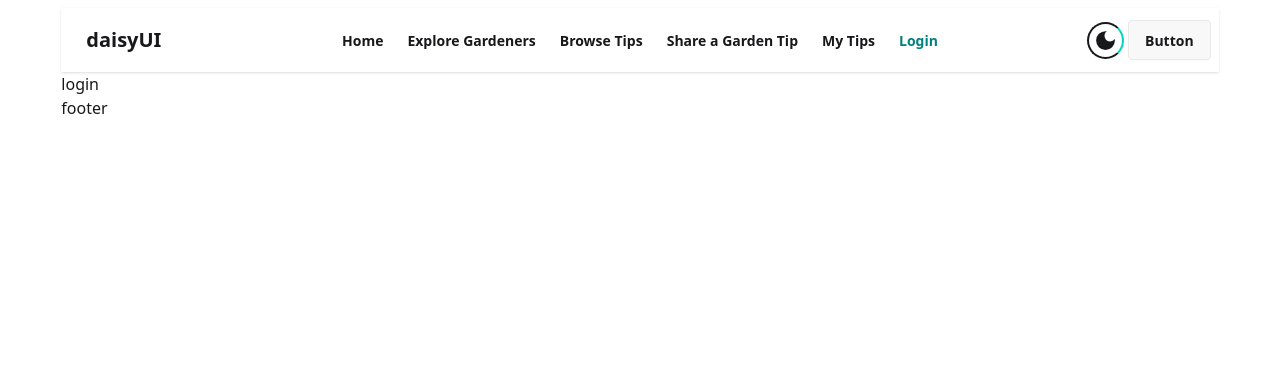
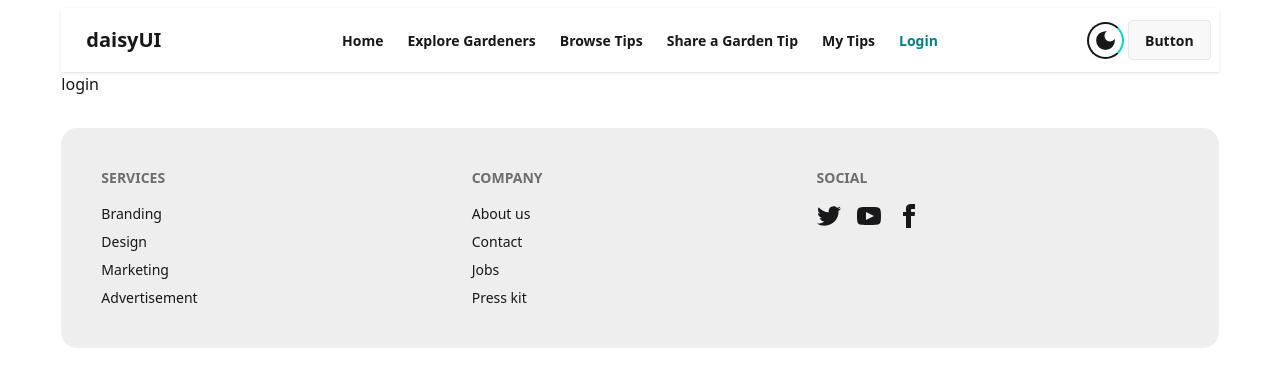
Before and after one commit to NazmulhaqueD/gardening-community-client, a React (Vite) app: page /login in a window 1280 px wide. Shown: the top 386 px of the page. Built offline with nearby package versions, Linux system fonts and the light colour scheme.

Commit message:
environment variable setup now

```diff
--- a/package.json
+++ b/package.json
@@ -11,6 +11,7 @@
   },
   "dependencies": {
     "@tailwindcss/vite": "^4.1.7",
+    "firebase": "^11.8.0",
     "react": "^19.1.0",
     "react-dom": "^19.1.0",
     "react-icons": "^5.5.0",
--- a/src/Auth/AuthProvider.jsx
+++ b/src/Auth/AuthProvider.jsx
@@ -1,12 +1,27 @@
-import React, { createContext } from 'react';
+import React, { createContext, useState } from 'react';
+import { createUserWithEmailAndPassword, getAuth, signInWithEmailAndPassword } from "firebase/auth";
+import { app } from './firebase.config';
 
 export const AuthContext = createContext();
+const auth = getAuth(app);
 
-const AuthProvider = ({children}) => {
+const AuthProvider = ({ children }) => {
 
-const userInfo = {
-    name: 'nazmul'
-}
+    const [user, setUser]=useState('');
+
+    const signUp = (email, password)=>{
+        return createUserWithEmailAndPassword(auth, email, password);
+    }
+    const signIn = (email, password)=>{
+        return signInWithEmailAndPassword(auth, email, password);
+    }
+
+    const userInfo = {
+        signUp,
+        signIn,
+        user,
+        setUser,
+    }
 
     return (
         <AuthContext value={userInfo}>
--- /dev/null
+++ b/src/Auth/firebase.config.js
@@ -0,0 +1,17 @@
+// Import the functions you need from the SDKs you need
+import { initializeApp } from "firebase/app";
+// TODO: Add SDKs for Firebase products that you want to use
+// https://firebase.google.com/docs/web/setup#available-libraries
+
+// Your web app's Firebase configuration
+const firebaseConfig = {
+  apiKey: import.meta.env.VITE_apiKey,
+  authDomain: import.meta.env.VITE_authDomain,
+  projectId: import.meta.env.VITE_projectId,
+  storageBucket: import.meta.env.VITE_storageBucket,
+  messagingSenderId: import.meta.env.VITE_messagingSenderId,
+  appId: import.meta.env.VITE_appId
+};
+
+// Initialize Firebase
+export const app = initializeApp(firebaseConfig);
--- a/src/components/Footer.jsx
+++ b/src/components/Footer.jsx
@@ -2,9 +2,60 @@
 
 const Footer = () => {
     return (
-        <div>
-            footer
-        </div>
+        <footer className="footer sm:footer-horizontal bg-base-300 text-base-content mt-8 rounded-2xl p-10">
+            <nav>
+                <h6 className="footer-title">Services</h6>
+                <a className="link link-hover">Branding</a>
+                <a className="link link-hover">Design</a>
+                <a className="link link-hover">Marketing</a>
+                <a className="link link-hover">Advertisement</a>
+            </nav>
+            <nav>
+                <h6 className="footer-title">Company</h6>
+                <a className="link link-hover">About us</a>
+                <a className="link link-hover">Contact</a>
+                <a className="link link-hover">Jobs</a>
+                <a className="link link-hover">Press kit</a>
+            </nav>
+            <nav>
+                <h6 className="footer-title">Social</h6>
+                <div className="grid grid-flow-col gap-4">
+                    <a>
+                        <svg
+                            xmlns="http://www.w3.org/2000/svg"
+                            width="24"
+                            height="24"
+                            viewBox="0 0 24 24"
+                            className="fill-current">
+                            <path
+                                d="M24 4.557c-.883.392-1.832.656-2.828.775 1.017-.609 1.798-1.574 2.165-2.724-.951.564-2.005.974-3.127 1.195-.897-.957-2.178-1.555-3.594-1.555-3.179 0-5.515 2.966-4.797 6.045-4.091-.205-7.719-2.165-10.148-5.144-1.29 2.213-.669 5.108 1.523 6.574-.806-.026-1.566-.247-2.229-.616-.054 2.281 1.581 4.415 3.949 4.89-.693.188-1.452.232-2.224.084.626 1.956 2.444 3.379 4.6 3.419-2.07 1.623-4.678 2.348-7.29 2.04 2.179 1.397 4.768 2.212 7.548 2.212 9.142 0 14.307-7.721 13.995-14.646.962-.695 1.797-1.562 2.457-2.549z"></path>
+                        </svg>
+                    </a>
+                    <a>
+                        <svg
+                            xmlns="http://www.w3.org/2000/svg"
+                            width="24"
+                            height="24"
+                            viewBox="0 0 24 24"
+                            className="fill-current">
+                            <path
+                                d="M19.615 3.184c-3.604-.246-11.631-.245-15.23 0-3.897.266-4.356 2.62-4.385 8.816.029 6.185.484 8.549 4.385 8.816 3.6.245 11.626.246 15.23 0 3.897-.266 4.356-2.62 4.385-8.816-.029-6.185-.484-8.549-4.385-8.816zm-10.615 12.816v-8l8 3.993-8 4.007z"></path>
+                        </svg>
+                    </a>
+                    <a>
+                        <svg
+                            xmlns="http://www.w3.org/2000/svg"
+                            width="24"
+                            height="24"
+                            viewBox="0 0 24 24"
+                            className="fill-current">
+                            <path
+                                d="M9 8h-3v4h3v12h5v-12h3.642l.358-4h-4v-1.667c0-.955.192-1.333 1.115-1.333h2.885v-5h-3.808c-3.596 0-5.192 1.583-5.192 4.615v3.385z"></path>
+                        </svg>
+                    </a>
+                </div>
+            </nav>
+        </footer>
     );
 };
 
```
Also changed, not shown: 1 other file (tests, documents, lock files or other folders).
